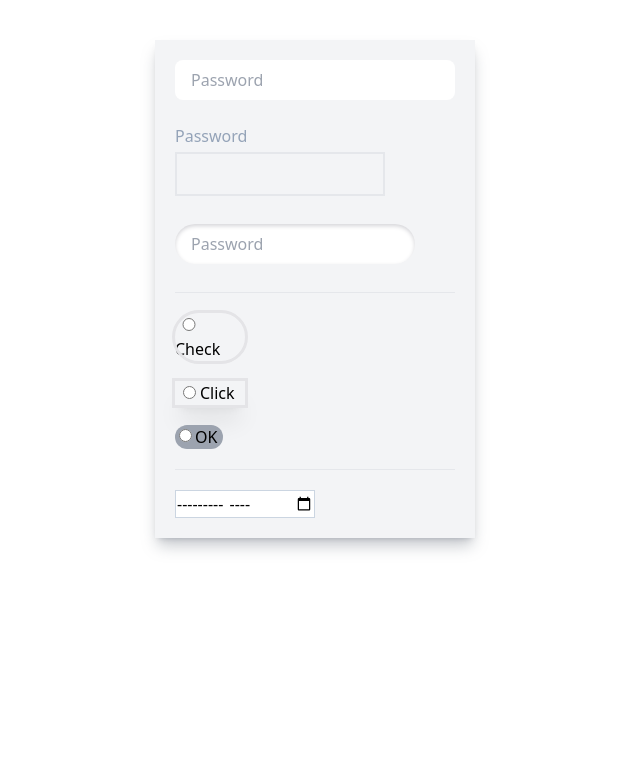
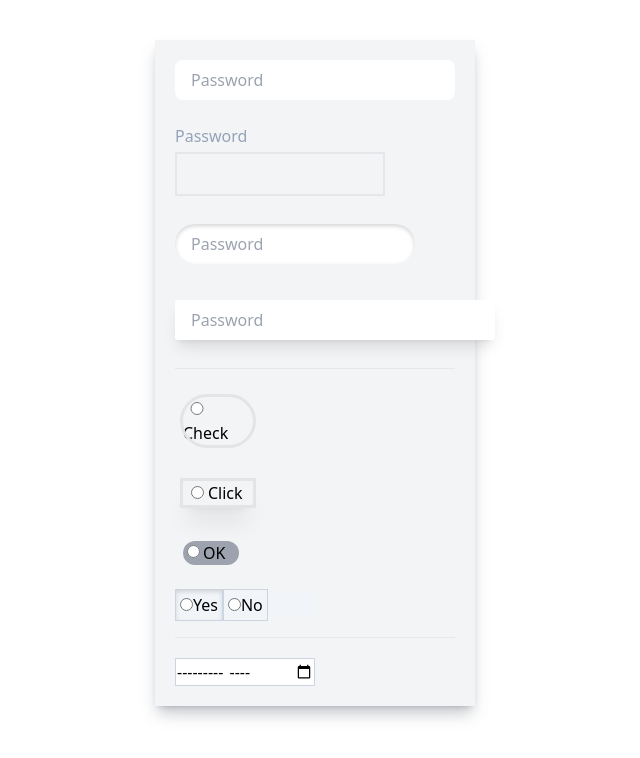
Before and after one commit to zen-time/zen-time-potato, a Next.js app: page / in a window 1280 px wide. Shown: the top 758 px of the page, without its empty margins (325-965 px from the left). Built offline with nearby package versions, Linux system fonts and the light colour scheme.

Commit message:
file name changed

```diff
--- a/components/inputs/index.jsx
+++ b/components/inputs/index.jsx
@@ -1,51 +1,12 @@
-const Inputs = () => {
+import React from "react";
+import InputField from "./inputField";
+
+const Index = () => {
   return (
-    <div className="w-full bg-inherit mx-auto my-0 mt-10 ">
-      {" "}
-      <div className=" w-1/4 mx-auto my-0 flex flex-col justify-center gap-5 bg-gray-100 p-5 shadow-lg shadow-gray-500/40">
-        <input
-          type="password"
-          placeholder="Password"
-          className=" p-2  pl-4 rounded-lg bg-gray cursor-pointer border-solid outline-white"
-        />
-        <div>
-          <label className="flex my-1 text-slate-400">Password</label>
-          <input
-            type="password"
-            className="p-2 w-3/4 bg-transparent border-2 border-gray-200 outline-gray-300 cursor-pointer"
-          />
-        </div>
-        <div className="my-2">
-          <input
-            type="password"
-            placeholder="Password"
-            className=" p-2 w-60 pl-4 rounded-full  cursor-pointer shadow-inner  shadow-zinc-300 outline-none"
-          />
-        </div>
-
-        <hr />
-
-        <div className="w-1/4  outline outline-zinc-200 rounded-full">
-          <input
-            type="radio"
-            className=" cursor-pointer hover:outline-blue-400 w-7 peer/draft"
-          />
-          <label className="peer-checked/draft:text-sky-500">Check</label>
-        </div>
-
-        <div className=" w-1/4 pl-2 outline outline-zinc-200  hover:outline-blue-400 shadow-xl ">
-          <input type="radio" className=" cursor-pointer " />
-          <label className="text-md pl-1 ">Click</label>
-        </div>
-
-        <div className=" w-12 hover:w-14 relative rounded-xl  bg-gray-400 ">
-          <input type="radio" className=" cursor-pointer absolute mt-1 ml-1" />
-          <label className="px-5 ">OK</label>
-        </div>
-        <hr />
-        <input type="month" className="border w-1/2 border-slate-300" />
-      </div>
+    <div>
+      <InputField />
     </div>
   );
 };
-export default Inputs;
+
+export default Index;
--- /dev/null
+++ b/components/inputs/inputField.jsx
@@ -0,0 +1,74 @@
+const InputField = () => {
+  return (
+    <div className="w-full bg-inherit mx-auto my-0 mt-10 ">
+      {" "}
+      <div className=" w-1/4 mx-auto my-0 flex flex-col justify-center gap-5 bg-gray-100 p-5 shadow-lg shadow-gray-500/40">
+        {/* first */}
+        <input
+          type="password"
+          placeholder="Password"
+          className=" p-2  pl-4 rounded-lg bg-gray cursor-pointer border-solid outline-white"
+        />
+        {/* second */}
+        <div>
+          <label className="flex my-1 text-slate-400">Password</label>
+          <input
+            type="password"
+            className="p-2 w-3/4 bg-transparent border-2 border-gray-200 outline-gray-300 cursor-pointer"
+          />
+        </div>
+        {/* third */}
+        <div className="my-2">
+          <input
+            type="password"
+            placeholder="Password"
+            className=" p-2 w-60 pl-4 rounded-full  cursor-pointer shadow-inner  shadow-zinc-300 outline-none"
+          />
+        </div>
+        {/* fourth */}
+        <div className="my-2">
+          <input
+            type="password"
+            placeholder="Password"
+            className=" p-2 w-80 pl-4   cursor-pointer hover:ring-2 ring-blue-500/50 outline-none rounded-sm shadow-lg "
+          />
+        </div>
+
+        <hr />
+        {/* first */}
+        <div className="w-1/4 m-2 outline outline-zinc-200 rounded-full">
+          <input
+            type="radio"
+            className=" cursor-pointer hover:outline-blue-400 w-7 peer/draft"
+          />
+          <label className="peer-checked/draft:text-sky-500">Check</label>
+        </div>
+        {/* second */}
+        <div className=" w-1/4 pl-2 m-2 outline outline-zinc-200 transition-transform hover:-translate-x-1 hover:outline-blue-300 shadow-xl ">
+          <input type="radio" className=" cursor-pointer " />
+          <label className="text-md pl-1 ">Click</label>
+        </div>
+        {/* third */}
+        <div className=" w-14 m-2 transition ease-in-out delay-150 hover:w-14 relative rounded-xl  bg-gray-400 hover:-translate-y-1 hover:duration-300">
+          <input type="radio" className=" cursor-pointer absolute mt-1 ml-1" />
+          <label className="px-5 ">OK</label>
+        </div>
+
+        {/* fourth */}
+        <div className="w-6/12 bg-slate-100 border-collapse border-spacing-3">
+          <label className="p-1 border border-slate-300 shadow-inner shadow-zinc-300">
+            <input type="radio" name="radio" />
+            Yes
+          </label>
+          <label className="p-1 border border-slate-300 shadow-inner shadow-zinc-100">
+            <input type="radio" name="radio" />
+            No
+          </label>
+        </div>
+        <hr />
+        <input type="month" className="border w-1/2 border-slate-300" />
+      </div>
+    </div>
+  );
+};
+export default InputField;
```
